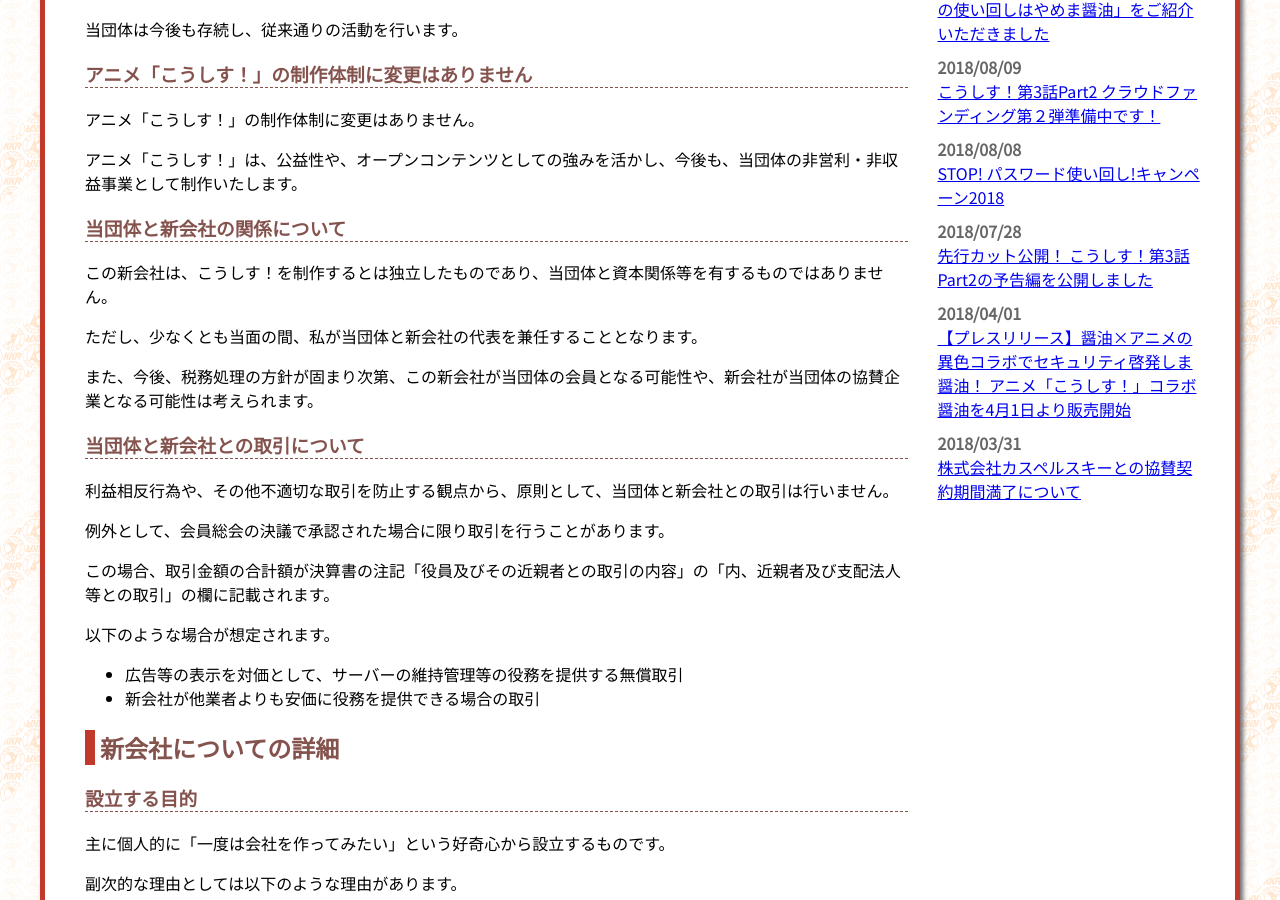
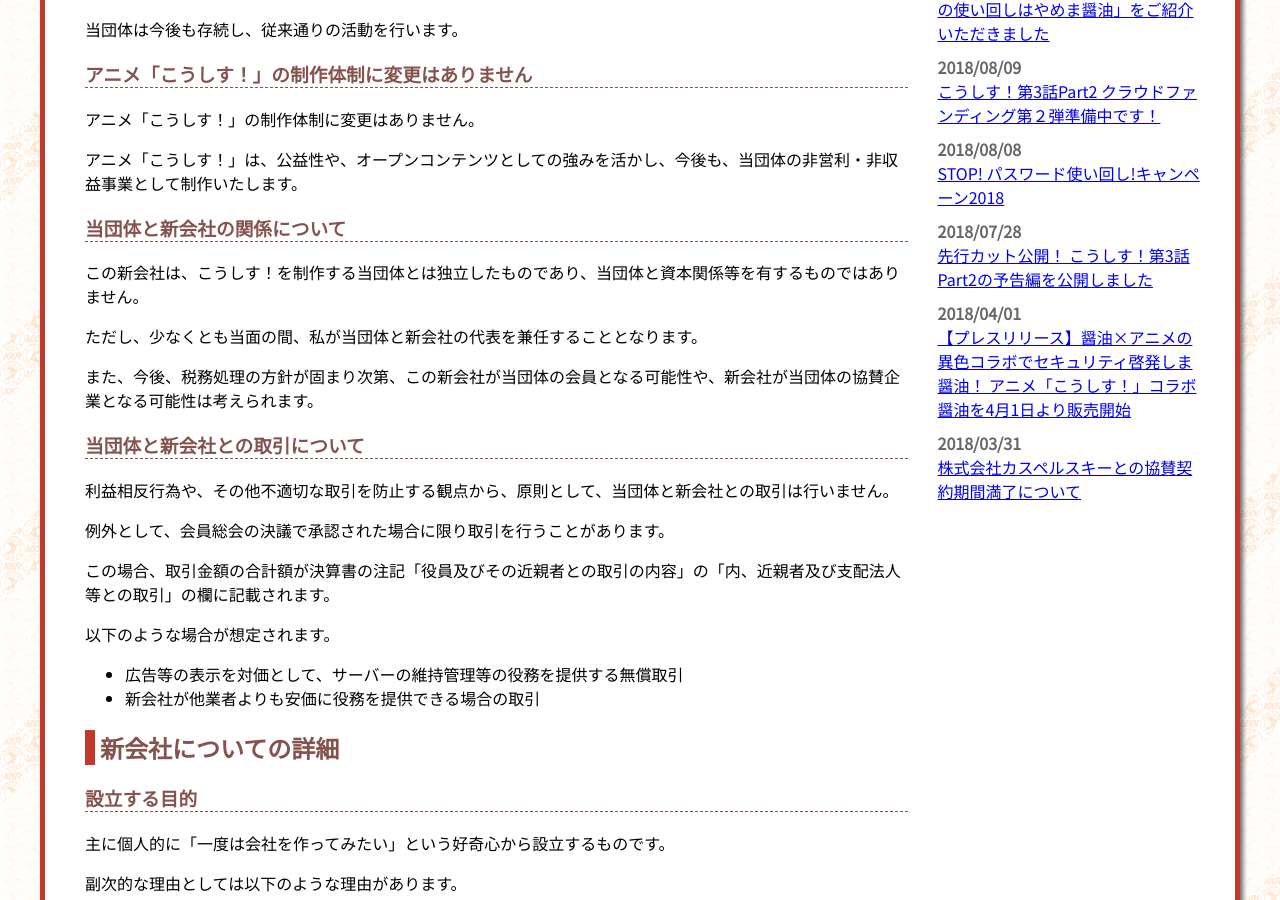
Before and after one commit to kosys/kosys.github.io, a Jekyll site: the page built from _posts/2019-03-25-startup-info.md, in a window 1280 px wide and 900 px high, scrolled down 729 px. Built offline with Jekyll 4.4.1, drawn with Linux system fonts in a browser that asks for light colours; comment, search, counter and statistics services are not loaded.

Commit message:
細かい修正

```diff
--- a/_posts/2019-03-25-startup-info.md
+++ b/_posts/2019-03-25-startup-info.md
@@ -34,7 +34,7 @@ category: news
 
 ### 当団体と新会社の関係について
 
-この新会社は、こうしす！を制作するとは独立したものであり、当団体と資本関係等を有するものではありません。
+この新会社は、こうしす！を制作する当団体とは独立したものであり、当団体と資本関係等を有するものではありません。
 
 ただし、少なくとも当面の間、私が当団体と新会社の代表を兼任することとなります。
 
```
